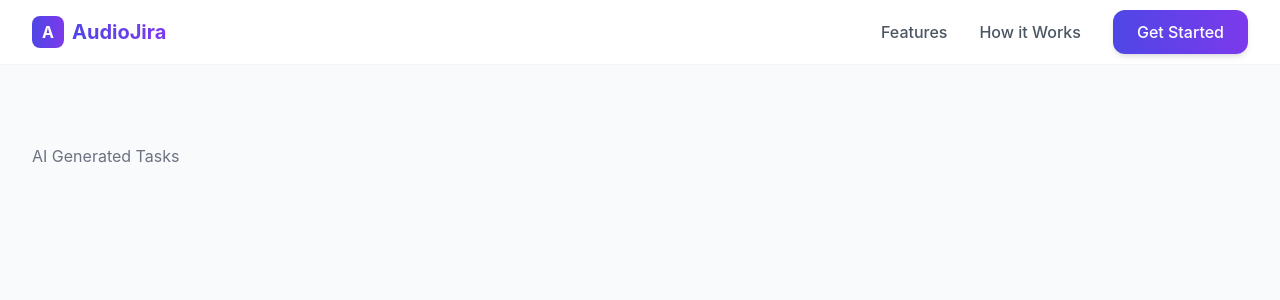
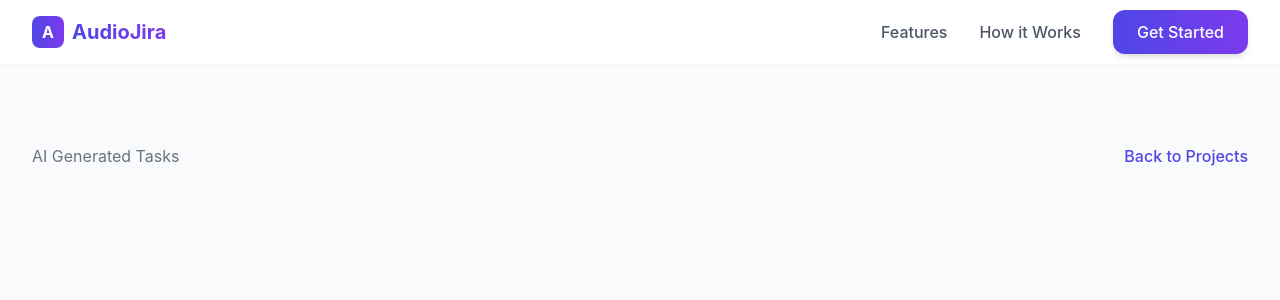
Before and after one commit to reet-571099/Team6_272Project, a React (Create React App) app in the folder audio-jira/: page /tasks in a window 1280 px wide. Shown: the top 300 px of the page. Built offline with nearby package versions, Linux system fonts and the light colour scheme.

Commit message:
updated code for reload and save

```diff
--- a/audio-jira/src/pages/TasksPage.jsx
+++ b/audio-jira/src/pages/TasksPage.jsx
@@ -1,4 +1,4 @@
-import React, { useState } from "react";
+import React, { useState, useEffect } from "react";
 import { motion, AnimatePresence } from "framer-motion";
 import TaskEditModal from "../components/TaskEditModal";
 import {
@@ -7,6 +7,7 @@ import {
   Check,
 } from "lucide-react";
 import { useLocation } from 'react-router-dom';
+import { useNavigate } from 'react-router-dom';
 
 const TaskCard = ({ task, onEdit, onConfirm, onCancel, isLoading }) => {
   const [isConfirmed, setIsConfirmed] = useState(false);
@@ -152,14 +153,20 @@ const TaskCard = ({ task, onEdit, onConfirm, onCancel, isLoading }) => {
   );
 };
 
-const TasksView = ({ project, tasks, onBack }) => {
+const TasksView = ({ project, tasks, onTasksUpdate }) => {
+  const navigate = useNavigate();
   const [updatedTasks, setUpdatedTasks] = useState(tasks);
   const [isLoading, setIsLoading] = useState(false);
 
   const handleEditTask = (editedTask) => {
-    setUpdatedTasks((prev) =>
-      prev.map((task) => (task.id === editedTask.id ? editedTask : task))
+    const newTasks = updatedTasks.map((task) =>
+      task.story_id === editedTask.story_id
+        ? { ...task, ...editedTask }
+        : task
     );
+
+    setUpdatedTasks(newTasks);
+    onTasksUpdate(newTasks);
   };
 
   const handleConfirmTask = async (confirmedTask) => {
@@ -269,6 +276,14 @@ const TasksView = ({ project, tasks, onBack }) => {
           <h1 className="text-2xl font-bold text-gray-900">{project?.name}</h1>
           <p className="text-gray-500">AI Generated Tasks</p>
         </div>
+        <button
+              onClick={() => {
+                navigate('/dashboard')
+              }}
+              className="text-indigo-600 hover:text-indigo-700 font-medium"
+            >
+              Back to Projects
+        </button>
       </div>
 
       <div className="grid md:grid-cols-2 lg:grid-cols-3 gap-6">
@@ -291,23 +306,48 @@ const TasksView = ({ project, tasks, onBack }) => {
 
 const TasksPage = () => {
   const location = useLocation();
-  const tasks = location.state?.tasks || [];
+  const initialTasks = location.state?.tasks || [];
   const project = location.state?.project || {};
 
-  console.log({ tasks });
+  // Create a unique key for this project's tasks
+  const projectTasksKey = `projectTasks_${project.id || 'unknown'}`;
+
+  // Retrieve tasks from localStorage, or use initial tasks
+  const [tasks, setTasks] = useState(() => {
+    const savedTasks = localStorage.getItem(projectTasksKey);
+    return savedTasks ? JSON.parse(savedTasks) : initialTasks;
+  });
+
+  // Clear previous tasks and set initial tasks when the project changes
+  useEffect(() => {
+    // Clear all project-specific task storage keys
+    Object.keys(localStorage).forEach(key => {
+      if (key.startsWith('projectTasks_')) {
+        localStorage.removeItem(key);
+      }
+    });
+
+    // Set initial tasks for this specific project
+    localStorage.setItem(projectTasksKey, JSON.stringify(initialTasks));
+    setTasks(initialTasks);
+  }, [project.id]);
+
+  // Update localStorage whenever tasks change
+  useEffect(() => {
+    localStorage.setItem(projectTasksKey, JSON.stringify(tasks));
+  }, [tasks, projectTasksKey]);
 
   return (
     <div className="min-h-screen bg-gray-50">
-
       <div className="py-6 pt-20">
         <div className="max-w-7xl mx-auto px-4 sm:px-6 lg:px-8">
-        <TasksView
+          <TasksView
             tasks={tasks}
             project={project}
+            onTasksUpdate={setTasks}
           />
         </div>
       </div>
-
     </div>
   );
 };
```
